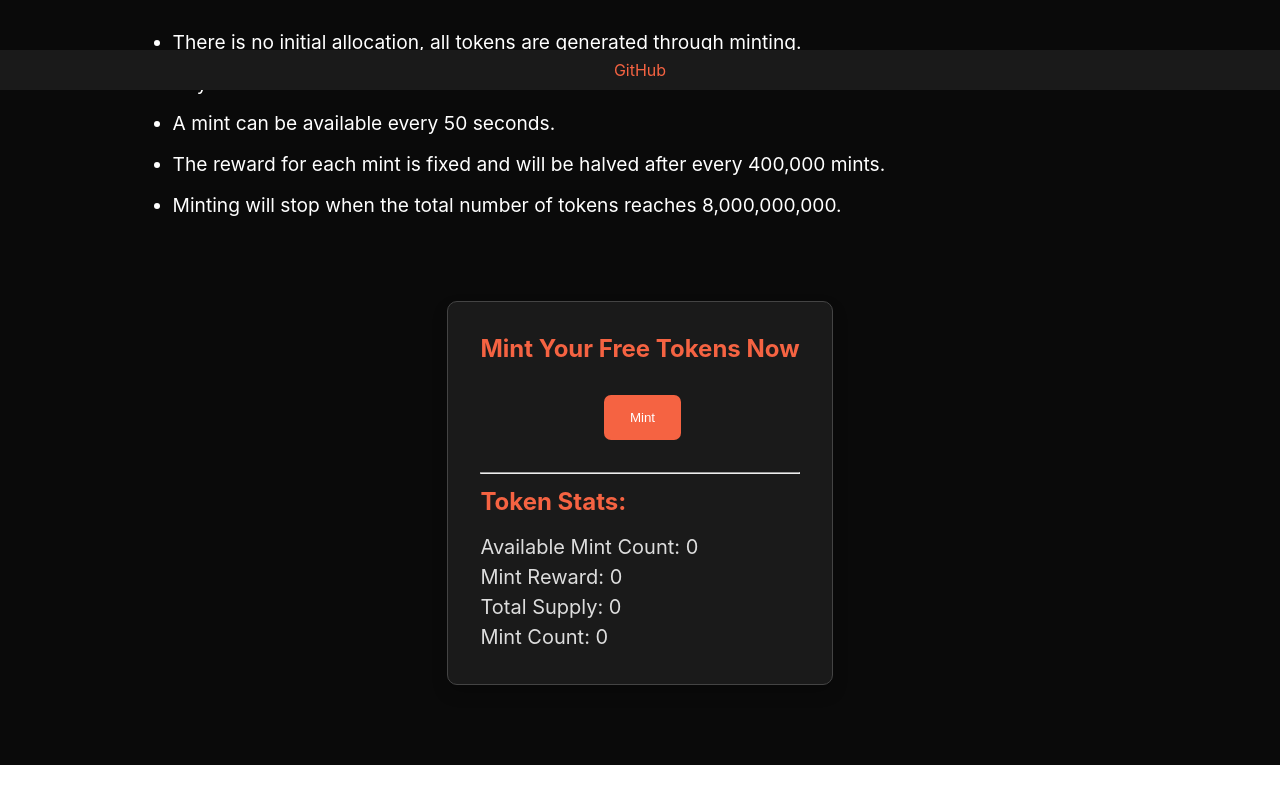
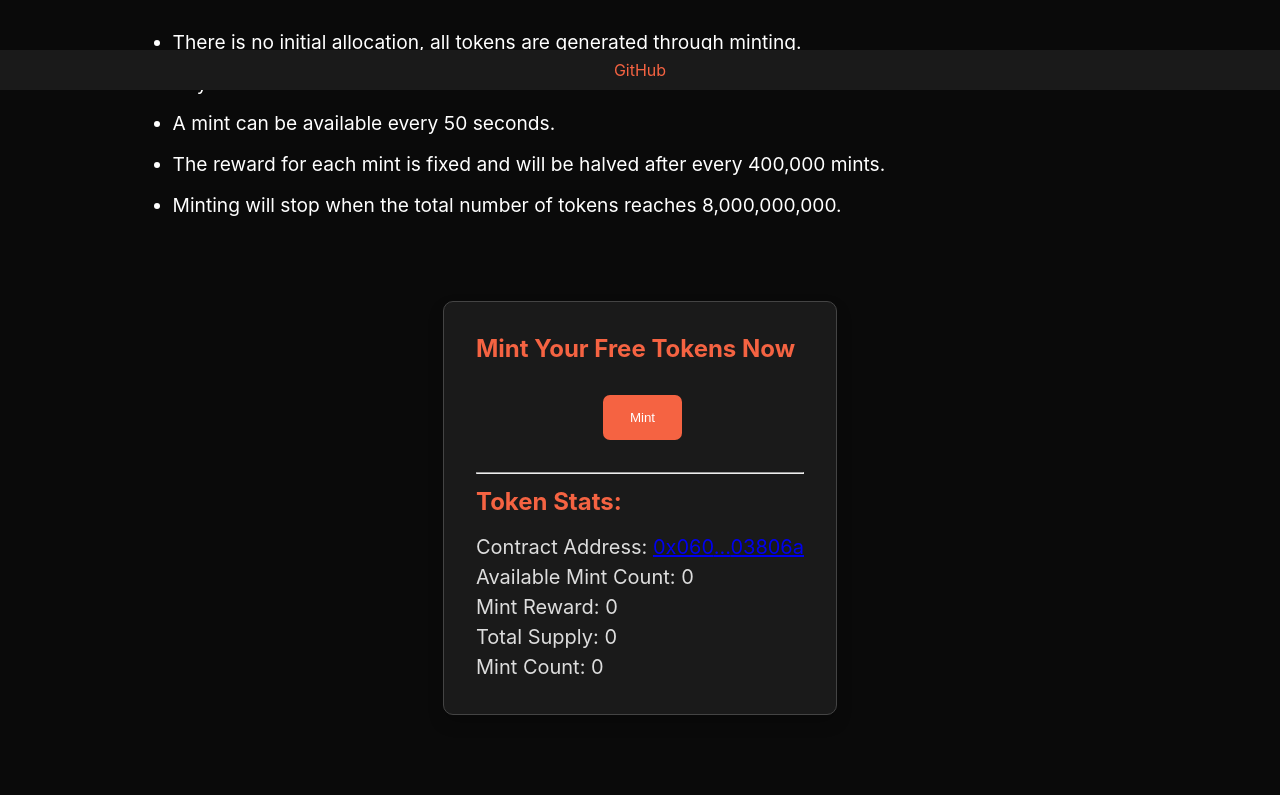
Before and after one commit to spirit-stone-world/interface, a React (Create React App) app: page / in a window 1280 px wide. Shown: the part 710-1505 px from the top of the page. Before the commit the page ends 1475 px from the top, so only its background shows below. Built offline with nearby package versions, Linux system fonts and the light colour scheme; the HTML template or start-up script is replaced by a standard one.

Commit message:
add contract address

```diff
--- a/src/App.js
+++ b/src/App.js
@@ -147,6 +147,11 @@ function App() {
               <hr />
 
               <h2>Token Stats:</h2>
+              <p>Contract Address:&nbsp;
+                <a href={`https://starkscan.co/contract/${contractAddress}`} target="_blank" rel="noopener noreferrer">
+                  {contractAddress.slice(0, 5)}...{contractAddress.slice(60)}
+                </a>
+              </p>
               <p>Available Mint Count: {availableMintCount}</p>
               <p>Mint Reward: {blockReward}</p>
               <p>Total Supply: {totalSupply}</p>
```
